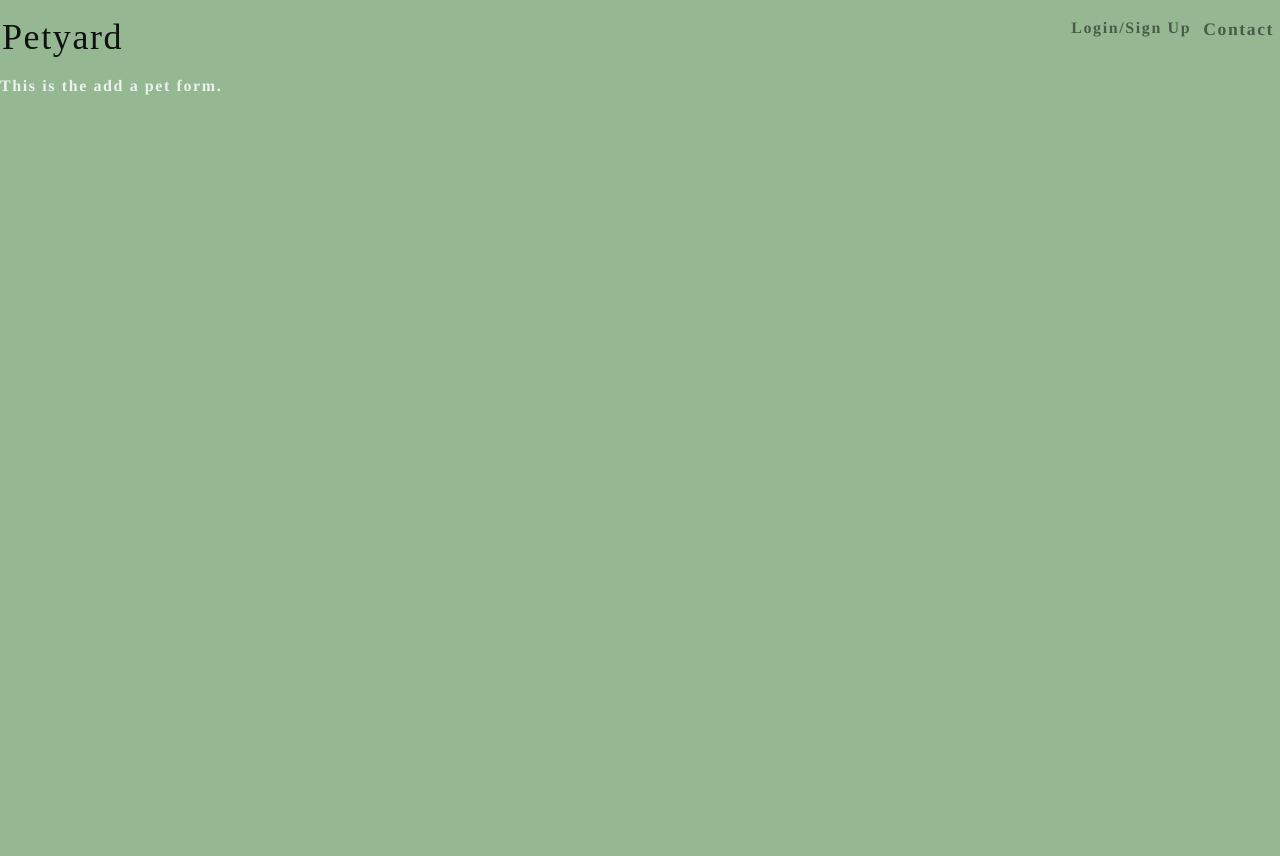
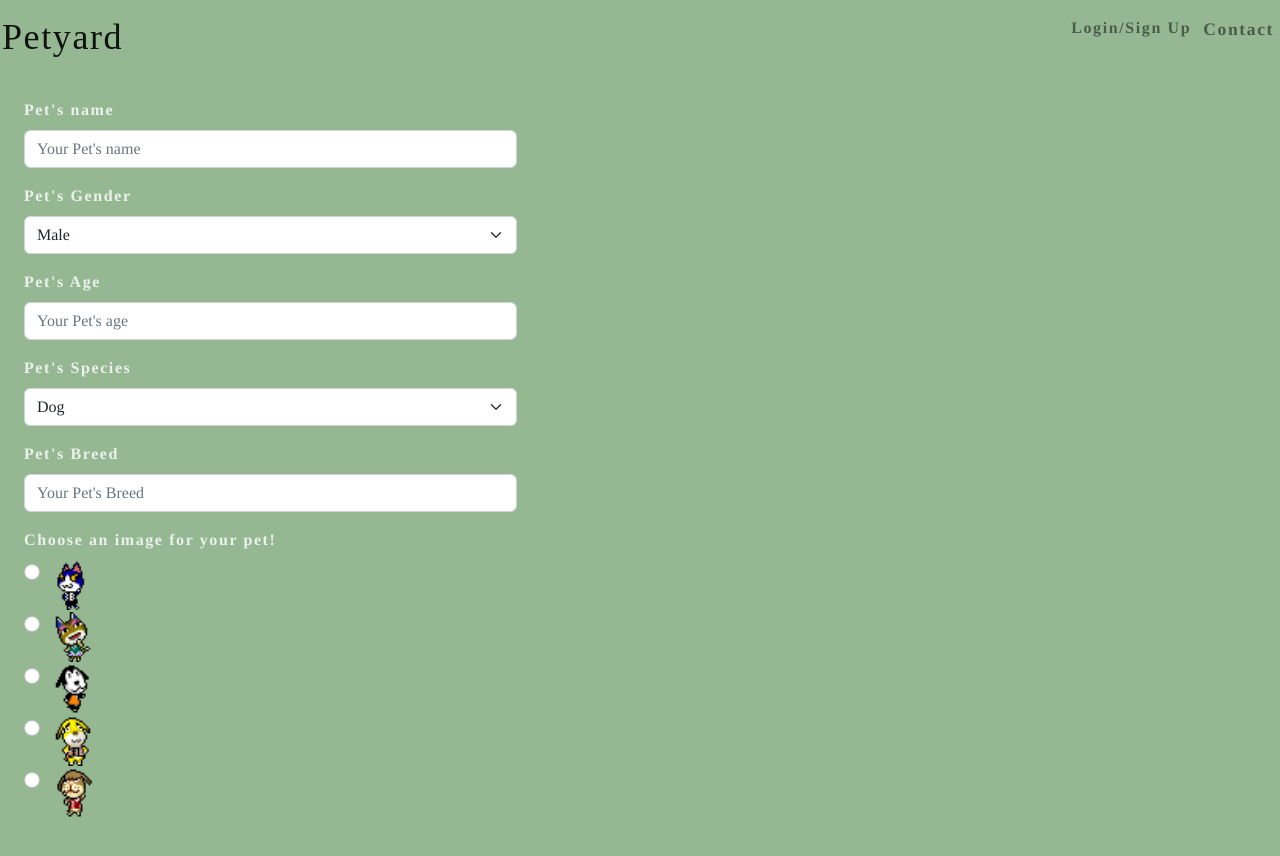
Before and after one commit to cultstatue/petyard, a React (Create React App) app in the folder client/: page /addpet in a window 1280 px wide. Before the commit the page ends 800 px from the top, so only its background shows below. Built offline with nearby package versions, Linux system fonts and the light colour scheme.

Commit message:
added images to form

```diff
--- a/client/src/components/CreatePet/index.js
+++ b/client/src/components/CreatePet/index.js
@@ -1,11 +1,91 @@
 import React, { useState } from "react";
+import { Form, Button, Col, Row } from 'react-bootstrap';
 
 function CreatePet() {
     return (
         <>
-        <div>
-            This is the add a pet form.
-        </div>
+        <container>
+
+            <Row className="justify-content-md-center">
+                <Col lg className="m-4">
+                    <Form>
+
+                    <Form.Group className="mb-3" controlId="formPetName">
+                        <Form.Label>Pet's name</Form.Label>
+                        <Form.Control type="text" placeholder="Your Pet's name" />
+                    </Form.Group>
+
+                    <Form.Group className="mb-3" controlId="formPetGender">
+                        <Form.Label>Pet's Gender</Form.Label>
+                        <Form.Select>
+                            <option>Male</option>
+                            <option>Female</option>
+                            <option>Unknown</option>
+                        </Form.Select>
+                    </Form.Group>
+
+                    <Form.Group className="mb-3" controlId="formPetAge">
+                        <Form.Label>Pet's Age</Form.Label>
+                        <Form.Control type="number" placeholder="Your Pet's age" />
+                    </Form.Group>
+
+                    <Form.Group className="mb-3" controlId="formPetSpecies">
+                        <Form.Label>Pet's Species</Form.Label>
+                        <Form.Select>
+                            <option>Dog</option>
+                            <option>Cat</option>
+                            <option>Bird</option>
+                            <option>Reptile</option>
+                        </Form.Select>
+                    </Form.Group>
+
+                    <Form.Group className="mb-3" controlId="formPetBreed">
+                        <Form.Label>Pet's Breed</Form.Label>
+                        <Form.Control type="text" placeholder="Your Pet's Breed" />
+                    </Form.Group>
+
+                    <Form.Group className="mb-3" controlId="formPetImage">
+                        <Form.Label>Choose an image for your pet!</Form.Label>
+
+                        <div class="form-check">
+                            <input class="form-check-input" type="radio" name="flexRadioDefault" id="flexRadioDefault1" />
+                            <label class="form-check-label" for="flexRadioDefault1">
+                                <img className="pet" src={`/images/cat.gif`}></img>
+                            </label>
+                        </div>
+                        <div class="form-check">
+                            <input class="form-check-input" type="radio" name="flexRadioDefault" id="flexRadioDefault2" />
+                            <label class="form-check-label" for="flexRadioDefault2">
+                            <img className="pet" src={`/images/cat2.gif`}></img>
+                            </label>
+                        </div>
+                        <div class="form-check">
+                            <input class="form-check-input" type="radio" name="flexRadioDefault" id="flexRadioDefault1" />
+                            <label class="form-check-label" for="flexRadioDefault1">
+                                <img className="pet" src={`/images/dog.gif`}></img>
+                            </label>
+                        </div>
+                        <div class="form-check">
+                            <input class="form-check-input" type="radio" name="flexRadioDefault" id="flexRadioDefault1" />
+                            <label class="form-check-label" for="flexRadioDefault1">
+                                <img className="pet" src={`/images/dog2.gif`}></img>
+                            </label>
+                        </div>
+                        <div class="form-check">
+                            <input class="form-check-input" type="radio" name="flexRadioDefault" id="flexRadioDefault1" />
+                            <label class="form-check-label" for="flexRadioDefault1">
+                                <img className="pet" src={`/images/dog3.gif`}></img>
+                            </label>
+                        </div>
+
+
+                    </Form.Group>
+
+                    </Form>
+                </Col>
+            </Row>
+
+        </container>
         </>
     );
 
```
Also changed, not shown: client/src/components/CreatePet/index.css (added).
